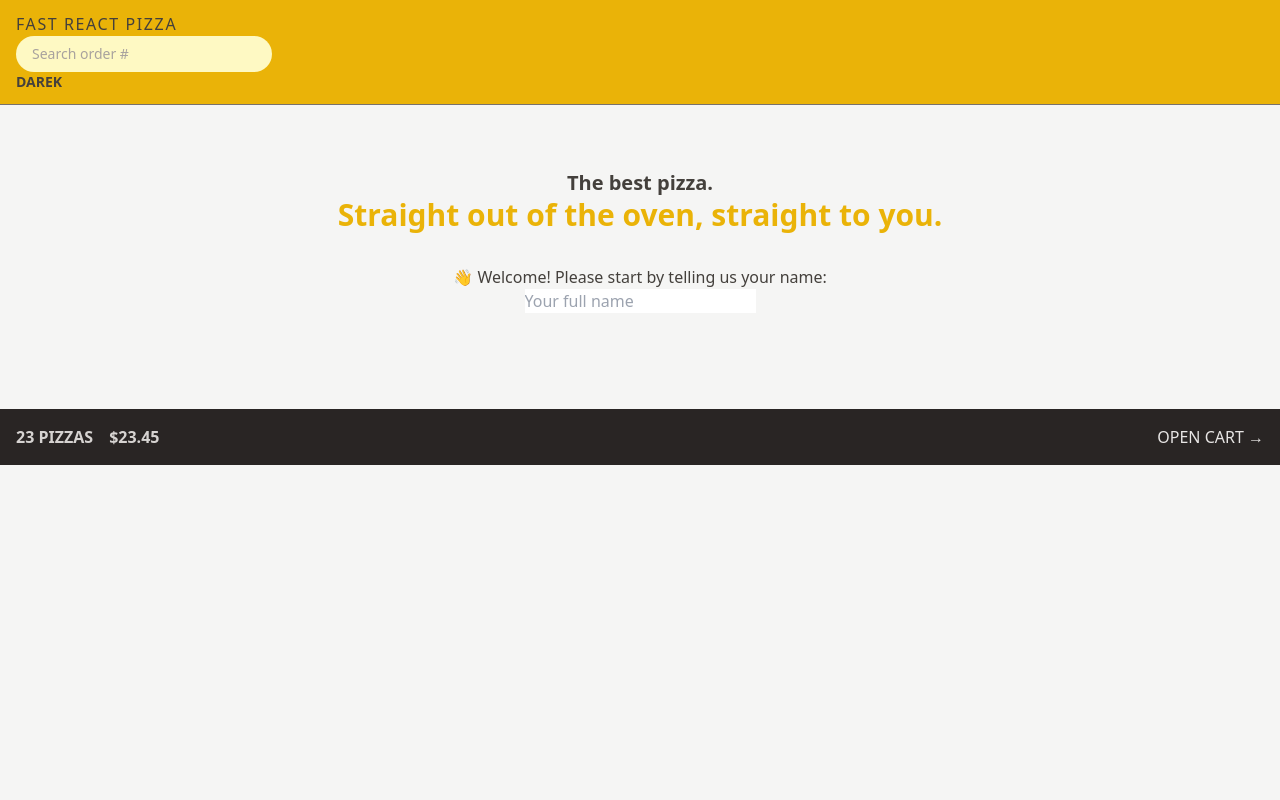
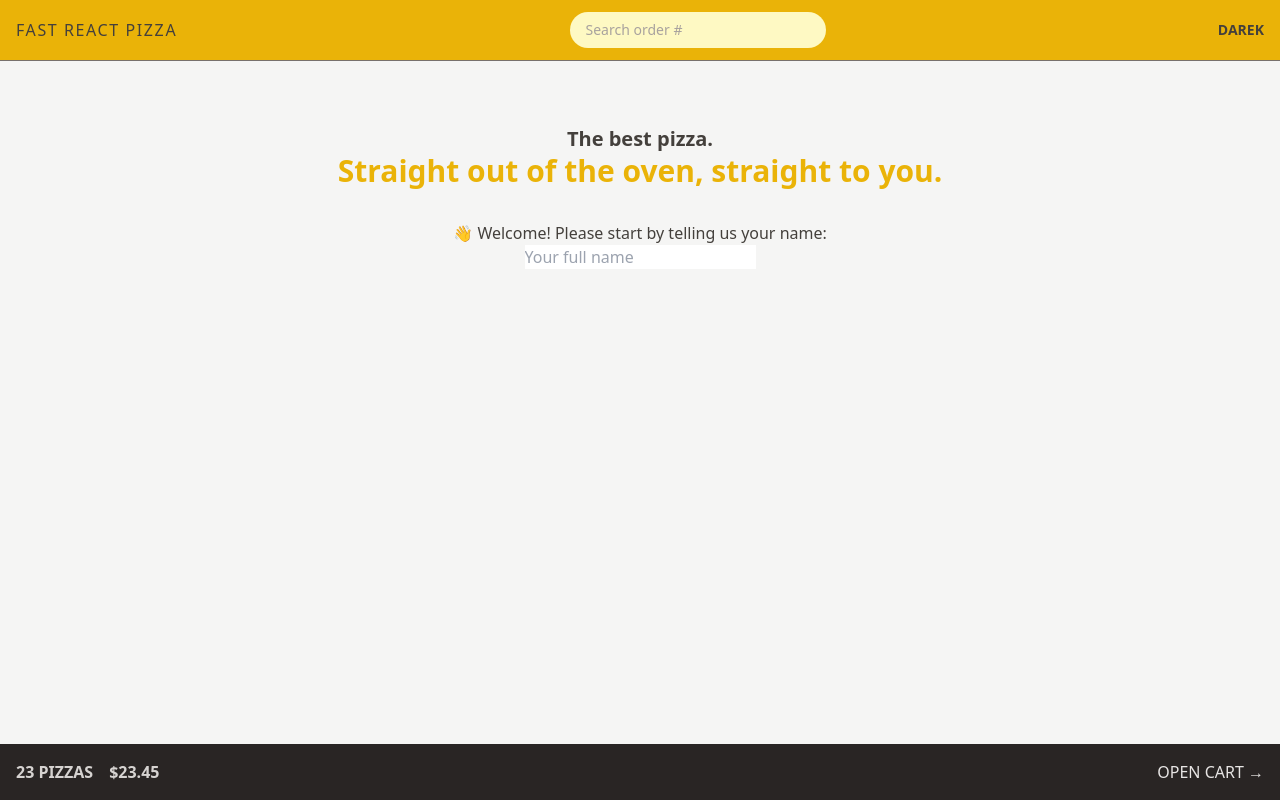
Before and after one commit to BoosterTech/fast-pizza-co, a React (Vite) app: page / in a window 1280 px wide. Built offline with nearby package versions, Linux system fonts and the light colour scheme.

Commit message:
styles applied

```diff
--- a/src/ui/AppLayout.jsx
+++ b/src/ui/AppLayout.jsx
@@ -1,25 +1,27 @@
-import { Link, Outlet, useNavigation } from 'react-router-dom';
-import CartOverview from '../features/cart/CartOverview';
-import Loader from './Loader';
-import SearchOrder from '../features/order/SearchOrder';
-import Username from '../features/user/Username';
+import { Link, Outlet, useNavigation } from "react-router-dom";
+import CartOverview from "../features/cart/CartOverview";
+import Loader from "./Loader";
+import SearchOrder from "../features/order/SearchOrder";
+import Username from "../features/user/Username";
 
 const AppLayout = () => {
   const navigation = useNavigation();
-  const isLoading = navigation.state === 'loading';
+  const isLoading = navigation.state === "loading";
   return (
-    <div className="layout">
-      <header className="border-b border-stone-500 bg-yellow-500 px-4 py-3 uppercase">
+    <div className="grid h-screen grid-rows-[auto_1fr_auto]">
+      <header className="flex items-center justify-between border-b border-stone-500 bg-yellow-500 px-4 py-3 uppercase">
         <Link to="/" className="tracking-widest">
           Fast React Pizza
         </Link>
         <SearchOrder />
         <Username />
       </header>
-      <main>
-        {isLoading && <Loader />}
-        <Outlet />
-      </main>
+      <div className="overflow-scroll">
+        <main className="mx-auto max-w-3xl">
+          {isLoading && <Loader />}
+          <Outlet />
+        </main>
+      </div>
       <CartOverview />
     </div>
   );
```
